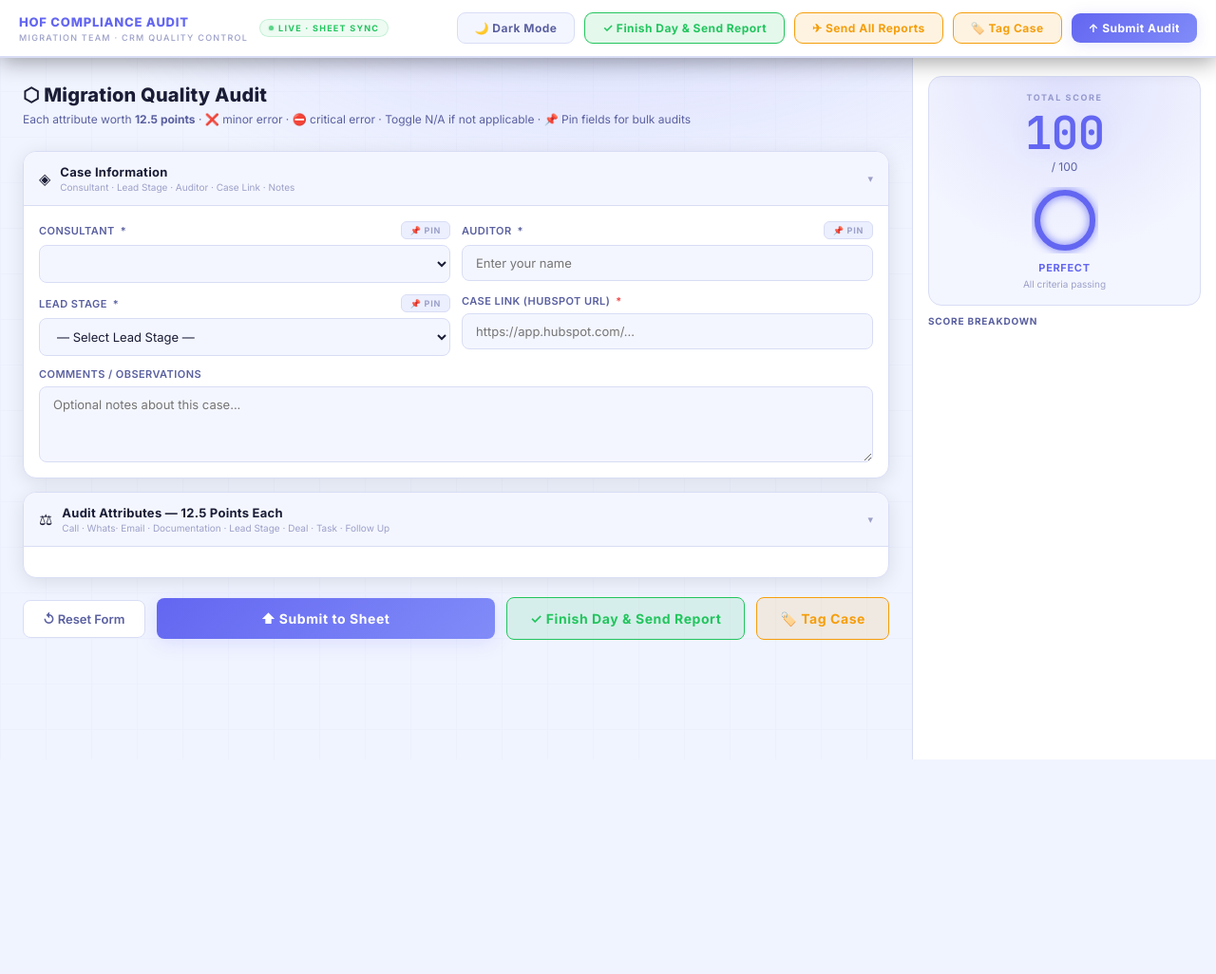
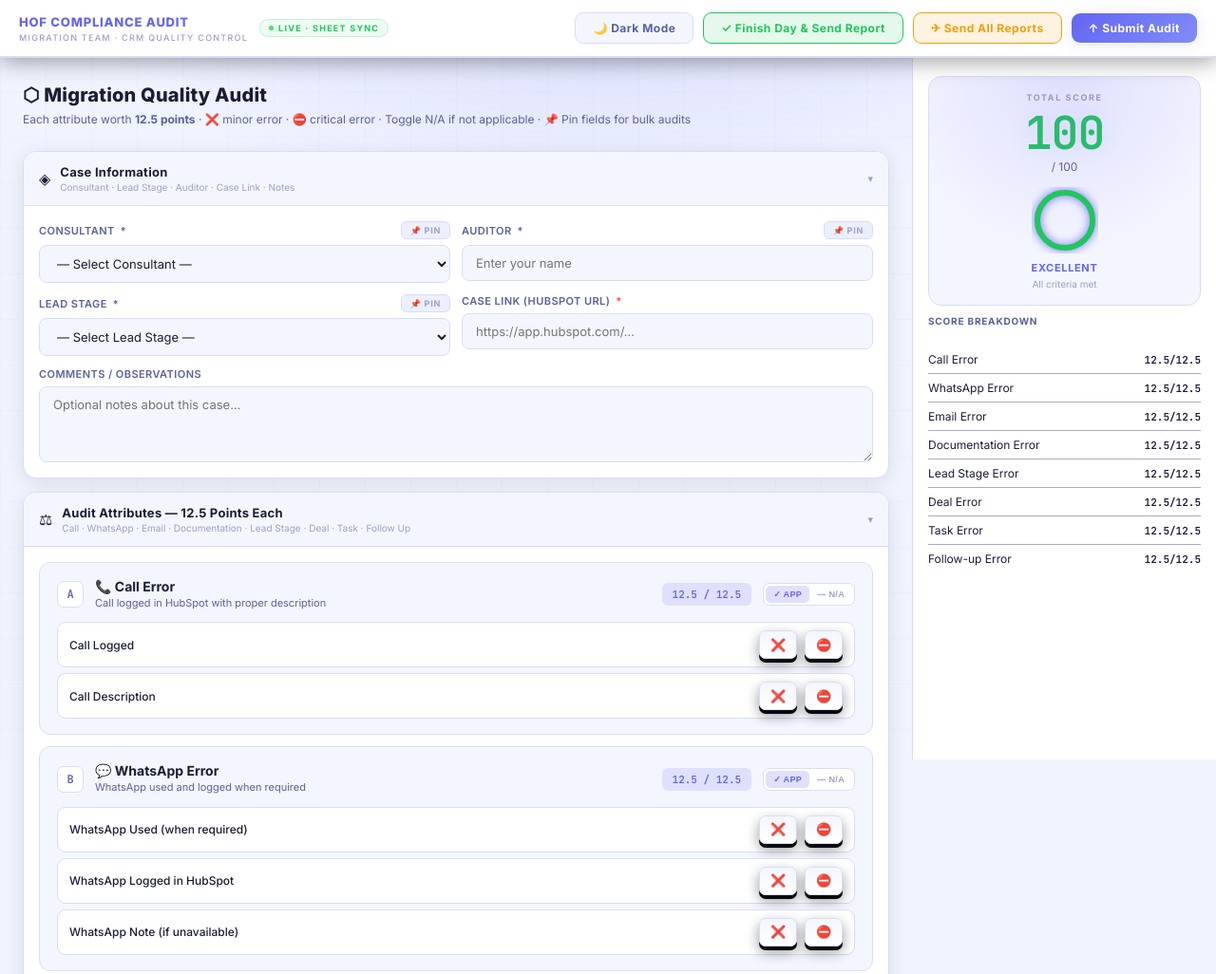
Before and after one commit to talhaaa682/HOF-Audit-Form, a plain HTML site: page index.html in a window 1280 px wide. Shown: the top 1026 px of the page at 95% size. Before the commit the page ends 800 px from the top, so only its background shows below. Drawn offline with Linux system fonts and the light colour scheme.

Commit message:
Update index.html

```diff
--- a/index.html
+++ b/index.html
@@ -54,8 +54,6 @@ body::after{content:'';position:fixed;inset:0;z-index:0;pointer-events:none;
 .btn-finish:hover{background:rgba(34,197,94,0.2);transform:translateY(-1px)}
 .btn-sendall{border:1px solid #f59e0b;background:rgba(245,158,11,0.12);color:#f59e0b}
 .btn-sendall:hover{background:rgba(245,158,11,0.2);transform:translateY(-1px)}
-.btn-tag{border:1px solid #f59e0b;background:rgba(245,158,11,0.12);color:#f59e0b}
-.btn-tag:hover{background:rgba(245,158,11,0.2);transform:translateY(-1px)}
 .btn-submit{border:none;background:linear-gradient(135deg,var(--accent),var(--accent2));color:#fff;
   box-shadow:0 2px 16px var(--accent-glow)}
 .btn-submit:hover{transform:translateY(-1px);box-shadow:0 4px 24px var(--accent-glow)}
@@ -178,11 +176,6 @@ body::after{content:'';position:fixed;inset:0;z-index:0;pointer-events:none;
   cursor:pointer;transition:all .2s;display:flex;align-items:center;justify-content:center;gap:8px;font-family:'Inter',sans-serif}
 .btn-finish-main:hover{background:rgba(34,197,94,0.2);transform:translateY(-2px)}
 .btn-finish-main:disabled{opacity:.45;cursor:not-allowed;transform:none}
-.btn-tag-main{padding:13px 24px;border-radius:var(--radius-sm);border:1px solid #f59e0b;
-  background:rgba(245,158,11,0.12);color:#f59e0b;font-size:14px;font-weight:700;letter-spacing:0.04em;
-  cursor:pointer;transition:all .2s;display:flex;align-items:center;justify-content:center;gap:8px;font-family:'Inter',sans-serif}
-.btn-tag-main:hover{background:rgba(245,158,11,0.2);transform:translateY(-2px)}
-.btn-tag-main:disabled{opacity:.45;cursor:not-allowed;transform:none}
 
 /* ── BREAKDOWN ── */
 .breakdown-title{font-size:10px;color:var(--text2);margin-bottom:10px;font-weight:700;letter-spacing:0.08em;text-transform:uppercase}
@@ -234,7 +227,6 @@ body::after{content:'';position:fixed;inset:0;z-index:0;pointer-events:none;
 @media(max-width:540px){.fields-row{grid-template-columns:1fr}.logo-sub,.live-badge{display:none}.topbar{padding:0 12px}}
 </style>
 <base target="_blank">
-<base target="_blank">
 </head>
 <body class="t-light">
 
@@ -251,7 +243,6 @@ body::after{content:'';position:fixed;inset:0;z-index:0;pointer-events:none;
     <button class="topbar-btn btn-theme" id="themeBtn" onclick="toggleTheme()">🌙 Dark Mode</button>
     <button class="topbar-btn btn-finish" id="topFinishBtn" onclick="finishDayAudits()">✓ Finish Day &amp; Send Report</button>
     <button class="topbar-btn btn-sendall" id="topSendAllBtn" onclick="sendAllReports()">✈ Send All Reports</button>
-    <button class="topbar-btn btn-tag" id="topTagBtn" onclick="tagCase()">🏷️ Tag Case</button>
     <button class="topbar-btn btn-submit" id="topSubmitBtn" onclick="submitAudit()">↑ Submit Audit</button>
   </div>
 </div>
@@ -328,7 +319,7 @@ body::after{content:'';position:fixed;inset:0;z-index:0;pointer-events:none;
       <div class="section-header" onclick="toggleSection('sec-attributes')">
         <div class="section-header-left">
           <span class="section-icon">⚖</span>
-          <div><div class="section-title">Audit Attributes — 12.5 Points Each</div><div class="section-subtitle">Call · Whats· Email · Documentation · Lead Stage · Deal · Task · Follow Up</div></div>
+          <div><div class="section-title">Audit Attributes — 12.5 Points Each</div><div class="section-subtitle">Call · WhatsApp · Email · Documentation · Lead Stage · Deal · Task · Follow Up</div></div>
         </div>
         <span class="chevron">▾</span>
       </div>
@@ -341,7 +332,6 @@ body::after{content:'';position:fixed;inset:0;z-index:0;pointer-events:none;
       <button type="button" class="btn-reset" onclick="resetForm()">↺ Reset Form</button>
       <button type="button" class="btn-main" id="submitBtn" onclick="submitAudit()">⬆ Submit to Sheet</button>
       <button type="button" class="btn-finish-main" id="finishBtn" onclick="finishDayAudits()">✓ Finish Day &amp; Send Report</button>
-      <button type="button" class="btn-tag-main" id="tagBtn" onclick="tagCase()">🏷️ Tag Case</button>
     </div>
     <div class="submit-status" id="submitStatus"></div>
   </div>
@@ -376,7 +366,7 @@ body::after{content:'';position:fixed;inset:0;z-index:0;pointer-events:none;
 // ══════════════════════════════════════════
 // CONFIG — update URL after each redeployment
 // ══════════════════════════════════════════
-const APPS_SCRIPT_URL = 'https://script.google.com/macros/s/AKfycbxClqaVfC7yrnCAvt5AE4izmk8TlYKl5G4lHl3JVPtYjwXGVg5IwBziCQYmQpIT24AWhg/exec';
+const APPS_SCRIPT_URL = 'https://app.hubspot.com/contacts/23735726/record/0-1/204526523315?eschref=%2Fcontacts%2F23735726%2Fobjects%2F0-1%2Fviews%2Fall%2Flist';
 const MANAGER_EMAIL   = 'farazjamal@hofmigration.com';
 
 const CONSULTANTS = [
@@ -407,8 +397,8 @@ const CONSULTANTS = [
 const ATTRIBUTES = [
   { id:'call',         letter:'A', name:'Call Error',          icon:'📞', weight:12.5, desc:'Call logged in HubSpot with proper description',
     errors:['Call Logged','Call Description'] },
-  { id:'whatsapp',     letter:'B', name:'WhatsError',      icon:'💬', weight:12.5, desc:'Whatsused and logged when required',
-    errors:['WhatsUsed (when required)','WhatsLogged in HubSpot','WhatsNote (if unavailable)'] },
+  { id:'whatsapp',     letter:'B', name:'WhatsApp Error',      icon:'💬', weight:12.5, desc:'WhatsApp used and logged when required',
+    errors:['WhatsApp Used (when required)','WhatsApp Logged in HubSpot','WhatsApp Note (if unavailable)'] },
   { id:'email',        letter:'C', name:'Email Error',         icon:'✉️', weight:12.5, desc:'Email sent professionally with proper signature',
     errors:['Sent (when required)','Professional (no AI/emojis)','Company Signature Used'] },
   { id:'documentation',letter:'D', name:'Documentation Error', icon:'📝', weight:12.5, desc:'Description, properties, and outcome recorded',
@@ -524,7 +514,7 @@ function renderAttributes() {
     container.appendChild(div);
   });
   document.querySelectorAll('.applicability-toggle button').forEach(b =>
-    b.addEventListener('click', () => toggleApplicability(b.dataset.attr, b.dataset.=== 'true')));
+    b.addEventListener('click', () => toggleApplicability(b.dataset.attr, b.dataset.app === 'true')));
   document.querySelectorAll('.chip-btn').forEach(b =>
     b.addEventListener('click', () => toggleMark(b.dataset.attr, b.dataset.err, b.dataset.mark)));
 }
@@ -534,9 +524,9 @@ function toggleApplicability(attrId, applicable) {
   if (!applicable) Object.keys(state[attrId].marks).forEach(k => state[attrId].marks[k] = null);
   const card = document.getElementById('attr-' + attrId);
   card.querySelectorAll('.applicability-toggle button').forEach(b => {
-    b.classList.toggle('active', b.dataset.=== String(applicable));
-    b.classList.toggle('applicable', b.dataset.=== 'true');
-    b.classList.toggle('not-applicable', b.dataset.=== 'false');
+    b.classList.toggle('active', b.dataset.app === String(applicable));
+    b.classList.toggle('applicable', b.dataset.app === 'true');
+    b.classList.toggle('not-applicable', b.dataset.app === 'false');
   });
   card.classList.toggle('na-state', !applicable);
   card.querySelectorAll('.chip-btn').forEach(b => b.classList.remove('active'));
@@ -900,75 +890,6 @@ async function executeSendAll() {
   }
 }
 
-
-// ══ TAG CASE — save to Tagged Cases tab ══
-function setTagging(on) {
-  isSubmitting = on;
-  ['tagBtn','topTagBtn'].forEach(id => {
-    const b = document.getElementById(id);
-    if (!b) return;
-    b.disabled = on;
-    b.innerHTML = on ? '<div class="spinner" style="border-top-color:#f59e0b;"></div> Tagging...' : (id === 'tagBtn' ? '🏷️ Tag Case' : '🏷️ Tag Case');
-  });
-}
-
-async function tagCase() {
-  if (isSubmitting) return;
-
-  const consultant = getPinned('consultant');
-  const auditor    = getPinned('auditor');
-  const caseLink   = document.getElementById('caseLink').value.trim();
-  const comments   = document.getElementById('comments').value.trim();
-
-  if (!consultant || !auditor || !caseLink) {
-    showToast('⚠️ Fill in Consultant, Auditor, and Case Link to tag.', 'error');
-    return;
-  }
-
-  const cObj = CONSULTANTS.find(c => c.name === consultant);
-  const todayStr = new Date().toLocaleDateString('en-GB');
-  const nowStr   = new Date().toLocaleTimeString('en-GB', { hour:'2-digit', minute:'2-digit' });
-
-  const params = {
-    action:           'tagCase',
-    consultant:       consultant,
-    consultantEmail:  cObj ? cObj.email : '',
-    caseLink:         caseLink,
-    comments:         comments,
-    tagDate:          todayStr,
-    tagTime:          nowStr,
-    auditor:          auditor
-  };
-
-  setTagging(true);
-  showStatus('🏷️ Tagging case...', 'loading');
-
-  try {
-    const response = await callAppsScript(params);
-    const text = await response.text();
-    console.log('Tag response:', text);
-
-    let data;
-    try { data = JSON.parse(text); } catch(e) { data = { status: 'success' }; }
-
-    if (data.status === 'success') {
-      showStatus('✓ Case tagged in Tagged Cases tab!', 'success');
-      showToast('✓ Tagged: ' + consultant, 'success');
-      document.getElementById('caseLink').value = '';
-      document.getElementById('comments').value = '';
-    } else {
-      showStatus('⚠️ ' + (data.message || 'Tag failed'), 'error');
-      showToast('⚠️ Tag failed: ' + (data.message || 'check console'), 'error');
-    }
-  } catch (err) {
-    console.error('Tag error:', err);
-    showStatus('⚠️ Network error — check console', 'error');
-    showToast('⚠️ Network error', 'error');
-  } finally {
-    setTagging(false);
-  }
-}
-
 // ══ RESET ══
 function resetForm() {
   ['consultant','leadStage','auditor'].forEach(id => { if (!pins[id].pinned) document.getElementById(id).value = ''; });
```
